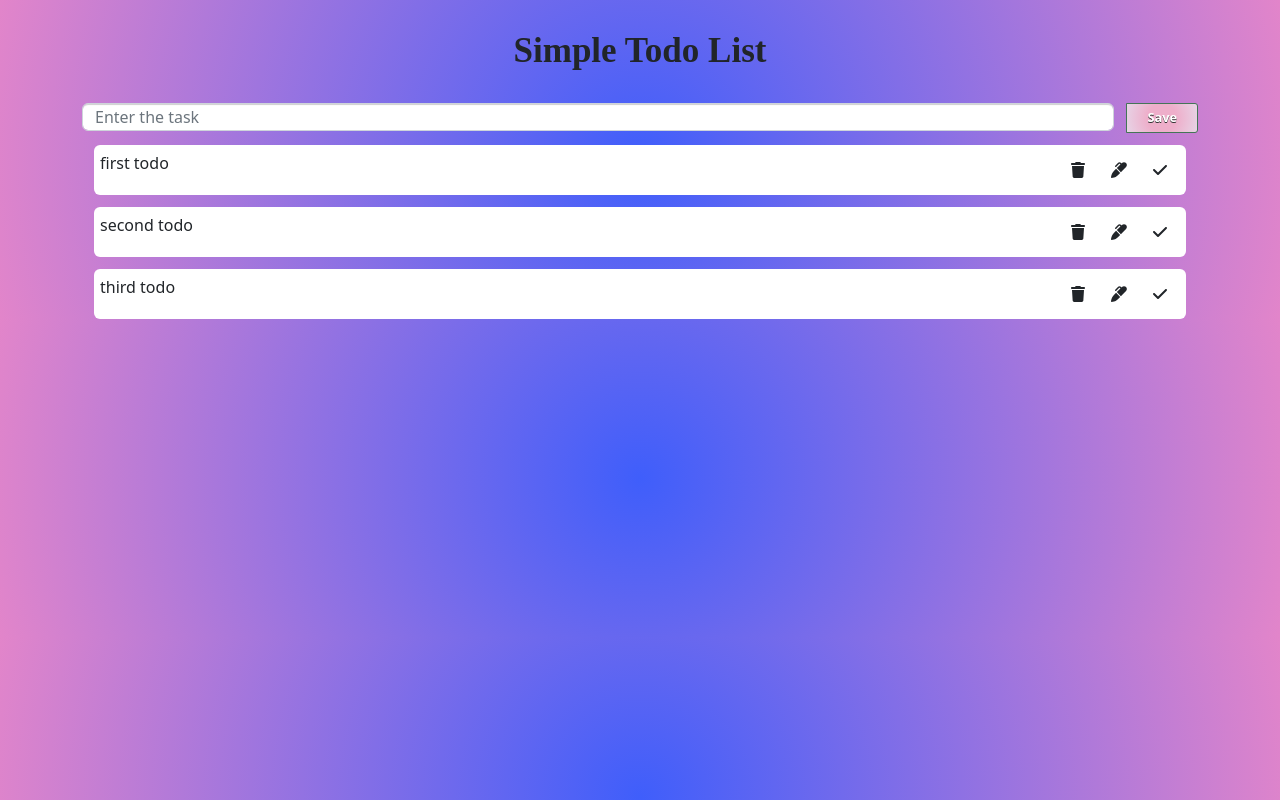
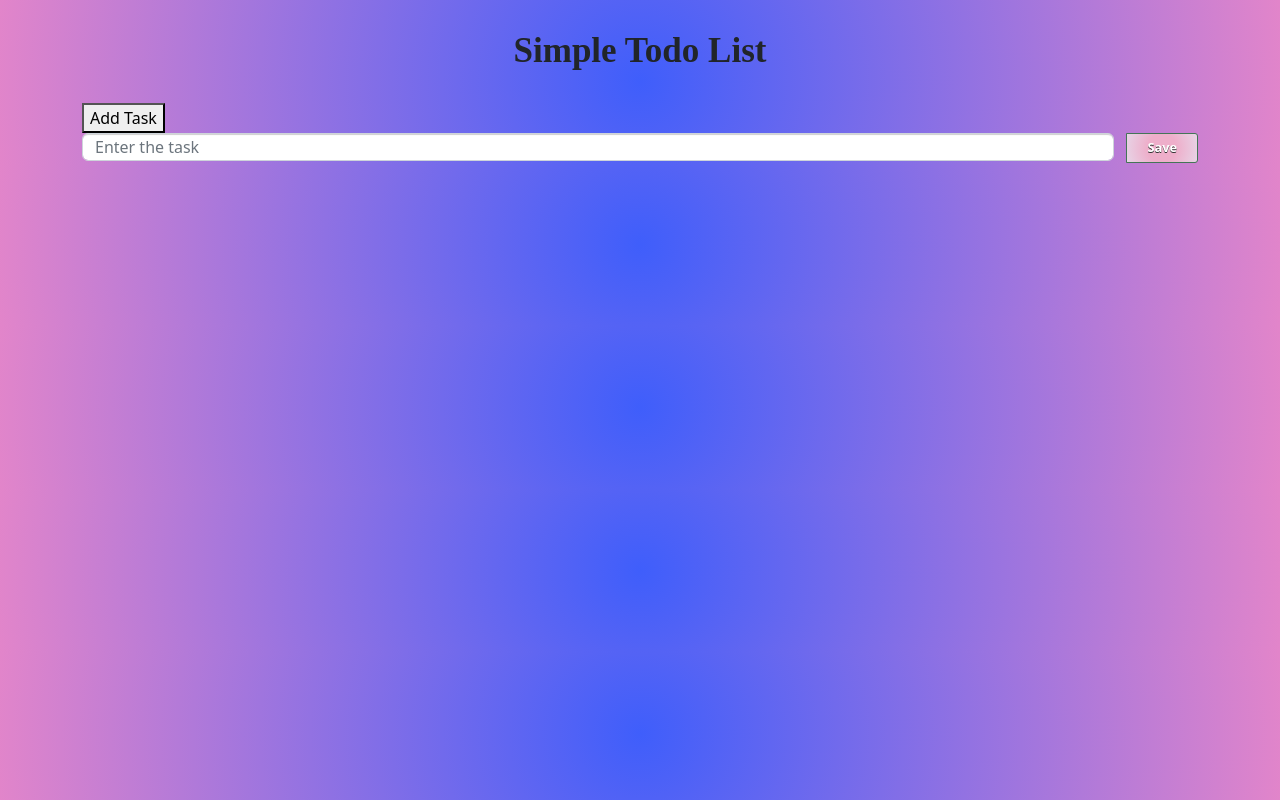
Before and after one commit to Ritter1111/todoReact, a React (Create React App) app: page / in a window 1280 px wide. Built offline with nearby package versions, Linux system fonts and the light colour scheme.

Commit message:
added button and InputTask component

```diff
--- a/src/App.css
+++ b/src/App.css
@@ -63,12 +63,11 @@ body {
   white-space: nowrap;
   margin-left: 12px;
 }
-.addTodoForm{
+.addTodoForm {
   display: flex;
   flex: 1;
-
 }
-.listItem{
+.listItem {
   display: flex;
   justify-content: space-between;
   flex-direction: row;
@@ -77,6 +76,7 @@ body {
   padding: 6px;
   border-radius: 6px;
 }
-.btn{
-
+.close {
+  color: black;
+  text-decoration: line-through;
 }
--- a/src/App.js
+++ b/src/App.js
@@ -2,30 +2,34 @@ import React, { useState } from "react";
 import Header from "./components/Header/Header";
 import AddTodo from "./components/AddTodo/AddTodo";
 import TodoList from "./components/TodoList/TodoList";
-import {Container} from 'react-bootstrap';
+import { Container } from "react-bootstrap";
+import Button from "./components/Button/Button";
+import InputTask from "./components/InputTask/InputTask";
 
 function App() {
   const [todo, setTodo] = useState([
-    {
-      id: 1,
-      title: "first todo",
-      status: true,
-    },
-    {
-      id: 2,
-      title: "second todo",
-      status: true,
-    },
-    {
-      id: 3,
-      title: "third todo",
-      status: false,
-    },
+    // {
+    //   id: 1,
+    //   title: "first todo",
+    //   status: false,
+    // },
+    // {
+    //   id: 2,
+    //   title: "second todo",
+    //   status: false,
+    // },
+    // {
+    //   id: 3,
+    //   title: "third todo",
+    //   status: false,
+    // },
   ]);
-
+  const [showed, setShowed] = useState(false);
   return (
     <Container>
       <Header />
+      <Button setShowed={setShowed} />
+      {showed ? <InputTask /> : null}
       <AddTodo todo={todo} setTodo={setTodo} />
       <TodoList todo={todo} setTodo={setTodo} />
     </Container>
--- a/src/components/AddTodo/AddTodo.js
+++ b/src/components/AddTodo/AddTodo.js
@@ -1,5 +1,5 @@
 import React, { useState } from "react";
-import { propTypes } from "react-bootstrap/esm/Image";
+import propTypes from "prop-types";
 import { v4 as uuidv4 } from "uuid";
 import { Row, Col, FormControl } from "react-bootstrap";
 
@@ -12,7 +12,7 @@ function AddTodo({ todo, setTodo }) {
       {
         id: uuidv4(),
         title: value,
-        status: true,
+        status: false,
       },
     ]);
     setValue("");
@@ -37,5 +37,5 @@ function AddTodo({ todo, setTodo }) {
 export default AddTodo;
 AddTodo.propTypes = {
   todo: propTypes.array,
-  setTodo: propTypes.function,
+  setTodo: propTypes.func,
 };
--- /dev/null
+++ b/src/components/Button/Button.js
@@ -0,0 +1,17 @@
+import React from "react";
+import propTypes from "prop-types";
+
+export default function Button({ setShowed }) {
+  const onClick = () => {
+    setShowed(true);
+    console.log(true);
+  };
+  return (
+    <div>
+      <button onClick={onClick}>Add Task</button>
+    </div>
+  );
+}
+Button.propTypes = {
+  setShowed: propTypes.func,
+};
--- /dev/null
+++ b/src/components/InputTask/InputTask.js
@@ -0,0 +1,10 @@
+import React from "react";
+
+export default function InputTask() {
+  return (
+    <div>
+      <input placeholder="Enter the task" />
+      <button>Save</button>
+    </div>
+  );
+}
--- a/src/components/TodoList/TodoList.js
+++ b/src/components/TodoList/TodoList.js
@@ -1,8 +1,12 @@
 import React, { useState } from "react";
-import { propTypes } from "react-bootstrap/esm/Image";
-import { FontAwesomeIcon } from '@fortawesome/react-fontawesome';
-import { faCheck, faTrash, faMarker, faSave } from '@fortawesome/free-solid-svg-icons';
-
+import propTypes from "prop-types";
+import { FontAwesomeIcon } from "@fortawesome/react-fontawesome";
+import {
+  faCheck,
+  faTrash,
+  faMarker,
+  faSave,
+} from "@fortawesome/free-solid-svg-icons";
 
 function TodoList({ todo, setTodo }) {
   const [edit, setEdit] = useState(null);
@@ -39,25 +43,42 @@ function TodoList({ todo, setTodo }) {
   return (
     <div className="container">
       {todo.map((item) => (
-        <div key={item.id} className='listItem'>
+        <div key={item.id} className="listItem">
           {edit == item.id ? (
             <div>
-              <input value={value} onChange={(e) => setValue(e.target.value)} className='add-task_input' />
+              <input
+                value={value}
+                onChange={(e) => setValue(e.target.value)}
+                className="add-task_input"
+              />
             </div>
           ) : (
-            <div> {item.title} </div>
+            <div className={item.status ? "close" : ""}> {item.title} </div>
           )}
           {edit == item.id ? (
             <div>
-              <button onClick={() => saveTodo(item.id)} className='btn'><FontAwesomeIcon icon={faSave}/></button>
+              <button onClick={() => saveTodo(item.id)} className="btn">
+                <FontAwesomeIcon icon={faSave} />
+              </button>
             </div>
           ) : (
             <div>
-              <button onClick={() => deleteTodo(item.id)} className='btn'><FontAwesomeIcon icon={faTrash} /></button>
-              <button onClick={() => editTodo(item.id, item.title)} className='btn'>
-              <FontAwesomeIcon icon={faMarker}/>
+              <button onClick={() => deleteTodo(item.id)} className="btn">
+                <FontAwesomeIcon icon={faTrash} />
               </button>
-              <button onClick={() => statusTodo(item.id)} className='btn'><FontAwesomeIcon icon={faCheck}/></button>
+              <button
+                onClick={() => editTodo(item.id, item.title)}
+                className="btn"
+              >
+                <FontAwesomeIcon icon={faMarker} />
+              </button>
+              <button onClick={() => statusTodo(item.id)} className="btn">
+                {item.status ? (
+                  <FontAwesomeIcon icon={faCheck} />
+                ) : (
+                  <FontAwesomeIcon icon={faCheck} />
+                )}
+              </button>
             </div>
           )}
         </div>
@@ -70,5 +91,5 @@ export default TodoList;
 
 TodoList.propTypes = {
   todo: propTypes.array,
-  setTodo: propTypes.function,
+  setTodo: propTypes.func,
 };
```
Lines whose indentation alone changed are shown as unchanged.
